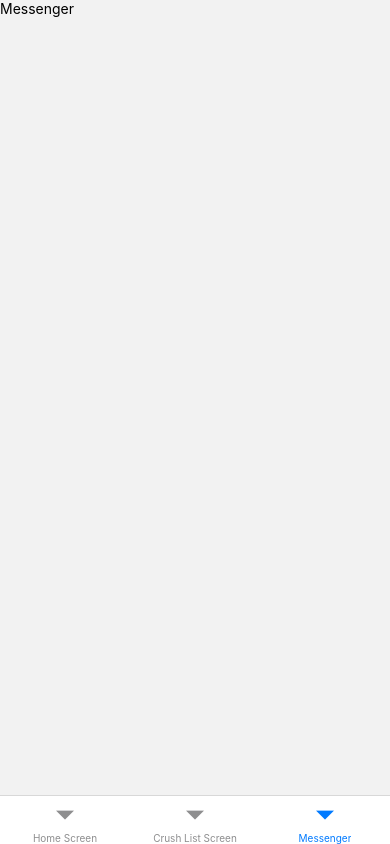
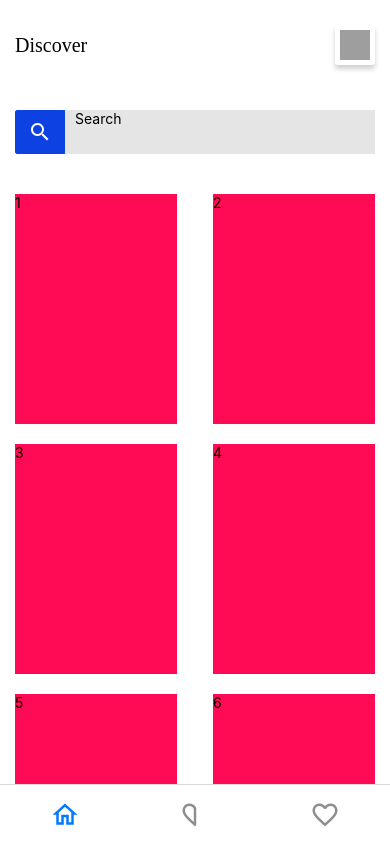
Before and after one commit to Da-Gu-Gu-Gu/cf_mobile, a React Native app: screen /Messenger in a window 390 px wide. Built offline with nearby package versions, Linux system fonts and the light colour scheme; grey boxes are pictures that could not be loaded.

Commit message:
add icon to tab bar

```diff
--- a/src/components/Header.tsx
+++ b/src/components/Header.tsx
@@ -11,6 +11,7 @@ interface Props {
 }
 
 const defaultLeftEle = () => {
+  // eslint-disable-next-line react-hooks/rules-of-hooks
   const navigation = useNavigation<any>();
   return (
     <TouchableOpacity onPress={() => navigation.goBack()}>
--- a/src/navigation/index.tsx
+++ b/src/navigation/index.tsx
@@ -7,16 +7,37 @@ import CrushList from '../screens/CrushList';
 import Messenger from '../screens/Messenger';
 import Noti from '../screens/Noti';
 import {StackParams} from './types/router';
+import Icon from 'react-native-vector-icons/MaterialCommunityIcons'
 
 const Stack = createNativeStackNavigator<StackParams>();
 const Tab = createBottomTabNavigator();
 
 const TabNavigator = () => {
   return (
-    <Tab.Navigator screenOptions={{headerShown: false}}>
-      <Tab.Screen name="Home Screen" component={Home} />
-      <Tab.Screen name="Crush List Screen" component={CrushList} />
-      <Tab.Screen name="Messenger" component={Messenger} />
+    <Tab.Navigator screenOptions={{headerShown: false,tabBarShowLabel:false,tabBarStyle:{
+      height:60
+    }}}>
+      <Tab.Screen name="Home Screen" component={Home}
+        options={{
+          tabBarIcon:({color,size})=>{
+            return <Icon name='home-outline' size={30} color={color} />
+          }
+        }}
+      />
+      <Tab.Screen name="Crush List Screen" component={CrushList}
+             options={{
+              tabBarIcon:({color,size})=>{
+                return <Icon name='heart-half-outline' size={30} color={color} />
+              }
+            }}
+
+      />
+      <Tab.Screen name="Match Screen" component={Messenger}
+            options={{
+              tabBarIcon:({color,size})=>{
+                return <Icon name='heart-outline' size={30} color={color}/>
+              }
+            }}/>
     </Tab.Navigator>
   );
 };
--- a/src/screens/CrushList/CrushItem.tsx
+++ b/src/screens/CrushList/CrushItem.tsx
@@ -48,7 +48,7 @@ const styles = StyleSheet.create({
   },
   name: {
     fontSize: 15,
-    fontWeight: '700',
+    fontFamily: 'Inter-SemiBold',
     marginHorizontal: 10,
     color: theme.white,
     flex: 1,
```
